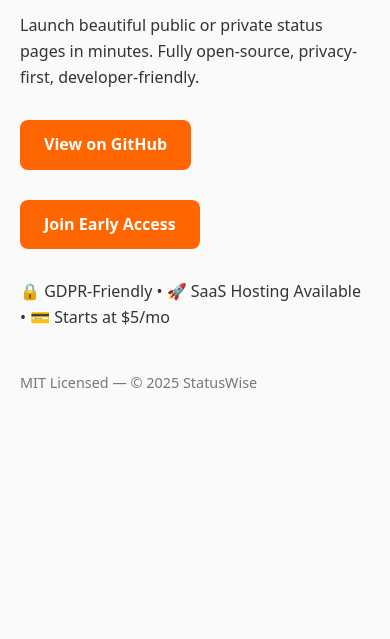
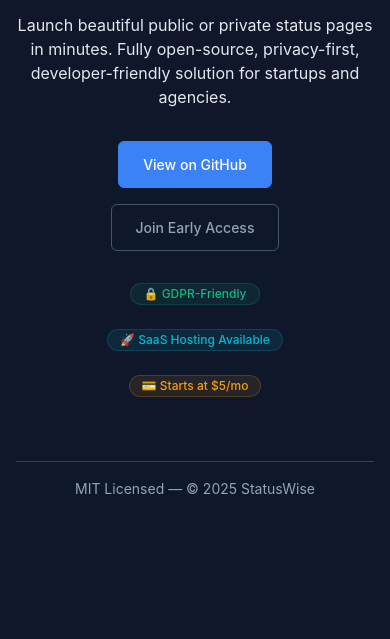
Before and after one commit to StatusWise/statuswise.github.io, a plain HTML site: page index.html in a window 390 px wide. Shown: the part 205-844 px from the top of the page. Drawn offline with Linux system fonts and the light colour scheme.

Commit message:
Refactor index.html to implement a design system with CSS variables, enhance layout and styling, and improve responsiveness. Updated content structure for better clarity and user experience.

```diff
--- a/index.html
+++ b/index.html
@@ -7,60 +7,294 @@
   <title>StatusWise — Self-Hosted Status Pages</title>
   <link rel="icon" href="favicon.ico">
   <style>
+    /* StatusWise Design System Variables */
+    :root {
+      /* Background Colors */
+      --bg-primary: #0f172a;
+      --bg-secondary: #1e293b;
+      --bg-tertiary: #334155;
+
+      /* Border Colors */
+      --border-primary: #475569;
+      --border-secondary: #334155;
+
+      /* Text Colors */
+      --text-primary: #f1f5f9;
+      --text-secondary: #e2e8f0;
+      --text-muted: #94a3b8;
+      --text-disabled: #64748b;
+
+      /* Blue (Primary Action) */
+      --blue-500: #3b82f6;
+      --blue-600: #2563eb;
+      --blue-700: #1d4ed8;
+
+      /* Status Colors */
+      --success: #10b981;
+      --warning: #f59e0b;
+      --error: #ef4444;
+      --info: #06b6d4;
+
+      /* Typography Scale */
+      --text-xs: 0.75rem;
+      --text-sm: 0.875rem;
+      --text-base: 1rem;
+      --text-lg: 1.125rem;
+      --text-xl: 1.25rem;
+      --text-2xl: 1.875rem;
+
+      /* Font Weights */
+      --font-normal: 400;
+      --font-medium: 500;
+      --font-semibold: 600;
+      --font-bold: 700;
+
+      /* Spacing Scale */
+      --space-1: 0.25rem;
+      --space-2: 0.5rem;
+      --space-3: 0.75rem;
+      --space-4: 1rem;
+      --space-6: 1.5rem;
+      --space-8: 2rem;
+      --space-12: 3rem;
+    }
+
+    * {
+      margin: 0;
+      padding: 0;
+      box-sizing: border-box;
+    }
+
     body {
-      font-family: system-ui, sans-serif;
-      background-color: #fafafa;
-      color: #333;
-      max-width: 700px;
-      margin: 50px auto;
-      padding: 20px;
-      line-height: 1.6;
+      font-family: -apple-system, BlinkMacSystemFont, 'Segoe UI', Roboto, sans-serif;
+      background-color: var(--bg-primary);
+      color: var(--text-primary);
+      line-height: 1.5;
+      min-height: 100vh;
     }
-    h1 {
-      font-size: 2.5em;
-      color: #FF6600;
-      margin-bottom: 10px;
+
+    .container {
+      max-width: 48rem;
+      margin: 0 auto;
+      padding: var(--space-8) var(--space-4);
+      min-height: 100vh;
+      display: flex;
+      flex-direction: column;
+      justify-content: center;
     }
-    .cta {
-      margin: 30px 0;
+
+    .page-title {
+      font-size: var(--text-2xl);
+      font-weight: var(--font-bold);
+      color: var(--text-primary);
+      margin-bottom: var(--space-2);
+      text-align: center;
     }
-    a.button {
-      display: inline-block;
-      background: #FF6600;
-      color: white;
-      padding: 12px 24px;
-      border-radius: 8px;
+
+    .subtitle {
+      font-size: var(--text-lg);
+      font-weight: var(--font-semibold);
+      color: var(--text-secondary);
+      margin-bottom: var(--space-4);
+      text-align: center;
+    }
+
+    .description {
+      font-size: var(--text-base);
+      color: var(--text-secondary);
+      text-align: center;
+      margin-bottom: var(--space-8);
+      max-width: 42rem;
+      margin-left: auto;
+      margin-right: auto;
+    }
+
+    .cta-group {
+      display: flex;
+      flex-direction: column;
+      gap: var(--space-4);
+      align-items: center;
+      margin-bottom: var(--space-8);
+    }
+
+    @media (min-width: 640px) {
+      .cta-group {
+        flex-direction: row;
+        justify-content: center;
+      }
+    }
+
+    .btn-primary {
+      background-color: var(--blue-500);
+      color: #ffffff;
+      border: 1px solid var(--blue-500);
+      padding: var(--space-3) var(--space-6);
+      border-radius: 0.375rem;
+      font-size: var(--text-sm);
+      font-weight: var(--font-medium);
       text-decoration: none;
-      font-weight: bold;
-      transition: background 0.2s ease;
+      cursor: pointer;
+      transition: all 0.2s ease-in-out;
+      display: inline-flex;
+      align-items: center;
+      justify-content: center;
+      min-width: 140px;
     }
-    a.button:hover {
-      background: #e05500;
+
+    .btn-primary:hover {
+      background-color: var(--blue-600);
+      border-color: var(--blue-600);
+      transform: translateY(-1px);
+      box-shadow: 0 4px 12px rgba(59, 130, 246, 0.25);
     }
+
+    .btn-secondary {
+      background-color: transparent;
+      color: var(--text-muted);
+      border: 1px solid var(--border-primary);
+      padding: var(--space-3) var(--space-6);
+      border-radius: 0.375rem;
+      font-size: var(--text-sm);
+      font-weight: var(--font-medium);
+      text-decoration: none;
+      cursor: pointer;
+      transition: all 0.2s ease-in-out;
+      display: inline-flex;
+      align-items: center;
+      justify-content: center;
+      min-width: 140px;
+    }
+
+    .btn-secondary:hover {
+      background-color: var(--bg-tertiary);
+      color: var(--text-primary);
+      border-color: var(--border-primary);
+    }
+
+    .features {
+      display: flex;
+      flex-wrap: wrap;
+      justify-content: center;
+      gap: var(--space-6);
+      margin-bottom: var(--space-8);
+      font-size: var(--text-sm);
+      color: var(--text-muted);
+    }
+
+    .feature {
+      display: flex;
+      align-items: center;
+      gap: var(--space-2);
+    }
+
+    .badge {
+      display: inline-flex;
+      align-items: center;
+      padding: var(--space-1) var(--space-3);
+      border-radius: 9999px;
+      font-size: var(--text-xs);
+      font-weight: var(--font-medium);
+      line-height: 1;
+      white-space: nowrap;
+    }
+
+    .badge-success {
+      background-color: rgba(16, 185, 129, 0.1);
+      color: var(--success);
+      border: 1px solid rgba(16, 185, 129, 0.2);
+    }
+
+    .badge-info {
+      background-color: rgba(6, 182, 212, 0.1);
+      color: var(--info);
+      border: 1px solid rgba(6, 182, 212, 0.2);
+    }
+
+    .badge-warning {
+      background-color: rgba(245, 158, 11, 0.1);
+      color: var(--warning);
+      border: 1px solid rgba(245, 158, 11, 0.2);
+    }
+
     footer {
-      margin-top: 40px;
-      font-size: 0.9em;
-      color: #777;
+      text-align: center;
+      font-size: var(--text-sm);
+      color: var(--text-muted);
+      margin-top: var(--space-8);
+      padding-top: var(--space-4);
+      border-top: 1px solid var(--border-secondary);
+    }
+
+    /* Animation */
+    @keyframes fadeIn {
+      from {
+        opacity: 0;
+        transform: translateY(-10px);
+      }
+      to {
+        opacity: 1;
+        transform: translateY(0);
+      }
+    }
+
+    .animate-fade-in {
+      animation: fadeIn 0.6s ease-in-out;
+    }
+
+    /* Responsive adjustments */
+    @media (max-width: 640px) {
+      .container {
+        padding: var(--space-6) var(--space-4);
+      }
+
+      .page-title {
+        font-size: var(--text-xl);
+      }
+
+      .subtitle {
+        font-size: var(--text-base);
+      }
+
+      .features {
+        flex-direction: column;
+        align-items: center;
+      }
     }
   </style>
 </head>
 <body>
-  <h1>StatusWise</h1>
-  <p><strong>Open-Source Self-Hosted Status Page SaaS</strong></p>
-  <p>Launch beautiful public or private status pages in minutes. Fully open-source, privacy-first, developer-friendly.</p>
+  <div class="container animate-fade-in">
+    <h1 class="page-title">StatusWise</h1>
+    <p class="subtitle">Open-Source Self-Hosted Status Page SaaS</p>
+    <p class="description">
+      Launch beautiful public or private status pages in minutes. Fully open-source,
+      privacy-first, developer-friendly solution for startups and agencies.
+    </p>
 
-  <div class="cta">
-    <a href="https://github.com/StatusWise/statuswise" target="_blank" class="button">View on GitHub</a>
+    <div class="cta-group">
+      <a href="https://github.com/StatusWise/statuswise" target="_blank" class="btn-primary">
+        View on GitHub
+      </a>
+      <a href="mailto:statuswisedev@gmail.com" class="btn-secondary">
+        Join Early Access
+      </a>
     </div>
 
-  <div class="cta">
-    <a href="mailto:statuswisedev@gmail.com" class="button">Join Early Access</a>
+    <div class="features">
+      <div class="feature">
+        <span class="badge badge-success">🔒 GDPR-Friendly</span>
       </div>
-
-  <p>🔒 GDPR-Friendly • 🚀 SaaS Hosting Available • 💳 Starts at $5/mo</p>
+      <div class="feature">
+        <span class="badge badge-info">🚀 SaaS Hosting Available</span>
+      </div>
+      <div class="feature">
+        <span class="badge badge-warning">💳 Starts at $5/mo</span>
+      </div>
+    </div>
 
     <footer>
       MIT Licensed — © 2025 StatusWise
     </footer>
+  </div>
 </body>
 </html>
```
Lines whose indentation alone changed are shown as unchanged.
